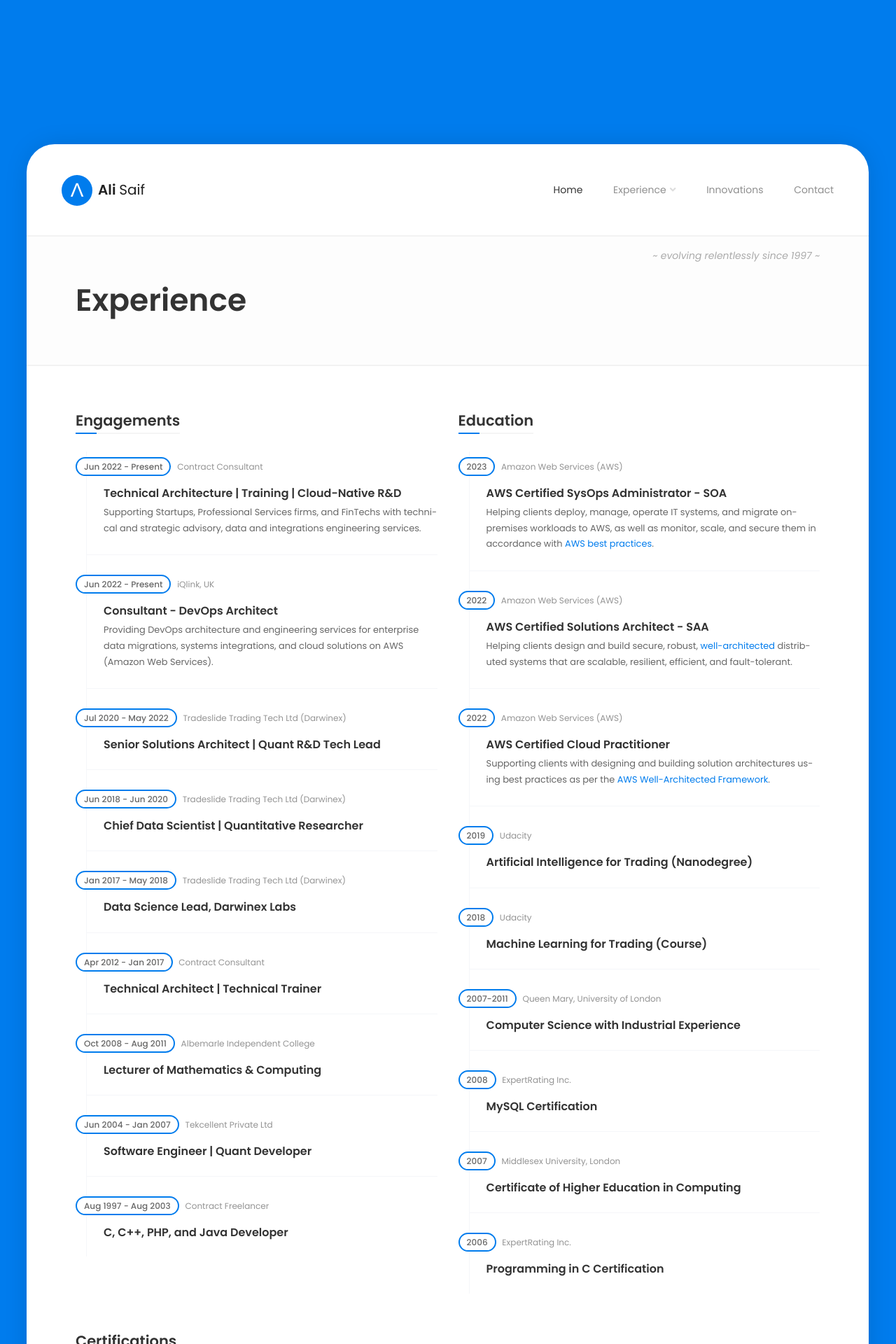
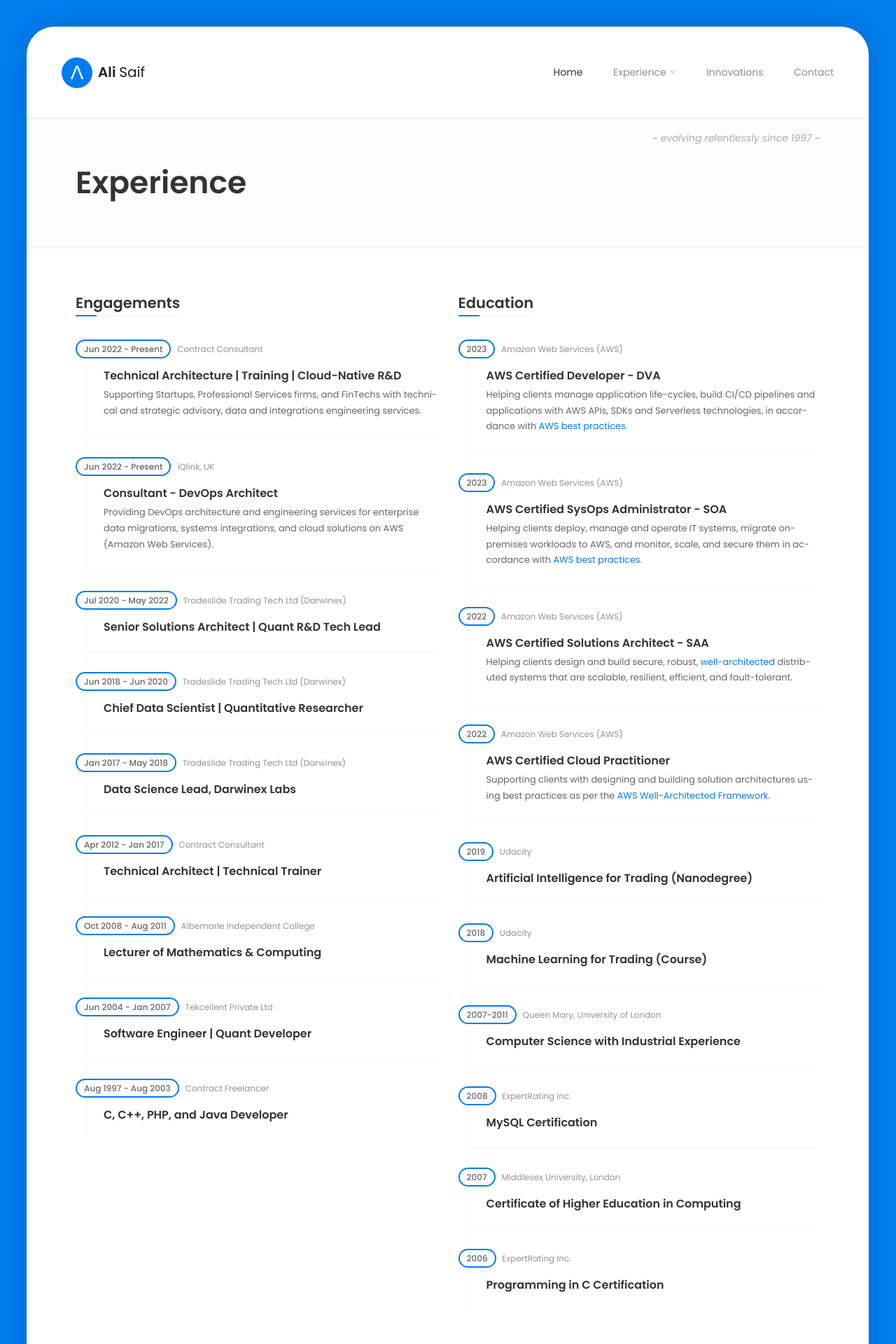
Before and after one commit to integracore2/integracore2.github.io, a Jekyll site: the page built from experience.md, in a window 1280 px wide. Shown: the top 1920 px of the page at 70% size. Built offline with Jekyll 4.4.1, drawn with Linux system fonts in a browser that asks for light colours; comment, search, counter and statistics services are not loaded; some of the changed text lies outside the part shown.

Commit message:
updated certifications and education sections

```diff
--- a/_data/pageconfig/experience/certifications.yml
+++ b/_data/pageconfig/experience/certifications.yml
@@ -1,4 +1,10 @@
 -
+  -
+    name: AWS Certified Developer - DVA
+    cta: Click to Verify Achievement
+    url: https://www.credly.com/users/ali.saif/badges
+    image_url: /assets/img/aws-certified-developer-associate.png
+    validity: Valid from 2023 to 2026
   -
     name: AWS Certified SysOps Administrator - SOA
     cta: Click to Verify Achievement
--- a/_data/pageconfig/experience/education.yml
+++ b/_data/pageconfig/experience/education.yml
@@ -2,8 +2,13 @@
   -
     timeline: 2023
     company: Amazon Web Services (AWS)
+    role: AWS Certified Developer - DVA
+    description: Helping clients manage application life-cycles, build CI/CD pipelines and applications with AWS APIs, SDKs and Serverless technologies, in accordance with <a href="https://aws.amazon.com/architecture/well-architected/" target="_blank">AWS best practices</a>.
+  -
+    timeline: 2023
+    company: Amazon Web Services (AWS)
     role: AWS Certified SysOps Administrator - SOA
-    description: Helping clients deploy, manage, operate IT systems, and migrate on-premises workloads to AWS, as well as monitor, scale, and secure them in accordance with <a href="https://aws.amazon.com/architecture/well-architected/" target="_blank">AWS best practices</a>.
+    description: Helping clients deploy, manage and operate IT systems, migrate on-premises workloads to AWS, and monitor, scale, and secure them in accordance with <a href="https://aws.amazon.com/architecture/well-architected/" target="_blank">AWS best practices</a>.
   -
     timeline: 2022
     company: Amazon Web Services (AWS)
```
Also changed, not shown: assets/img/aws-certified-developer-associate.png (added).
